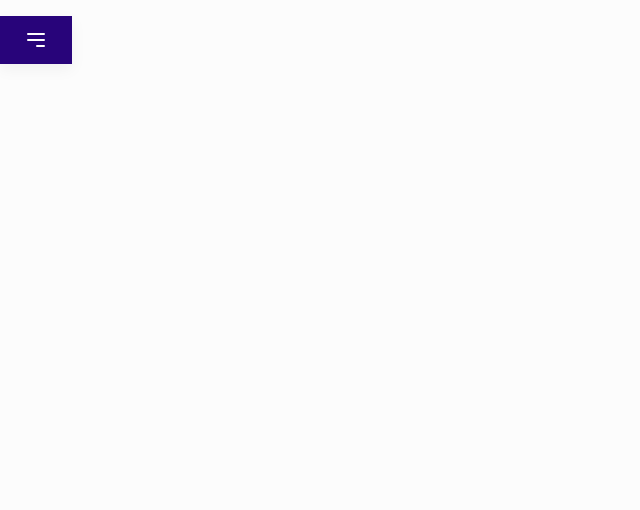
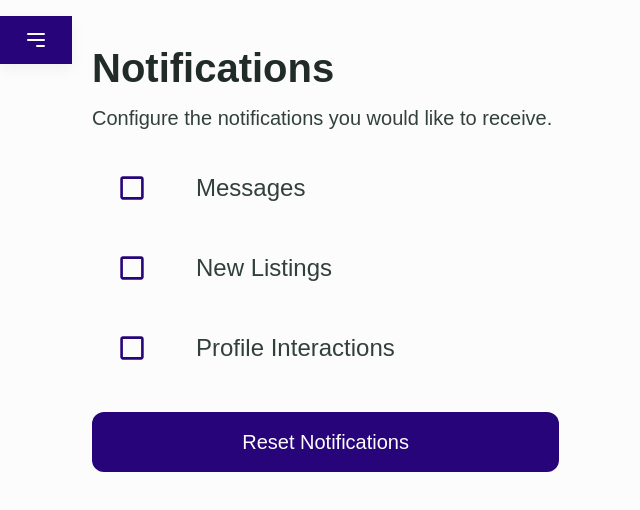
Before and after one commit to UofT-ECE444-Fall2024/project-1-web-application-design-group4-goggle, a Next.js app in the folder frontend/uoftrade/: page /notifications in a window 1280 px wide. Shown: the top 510 px of the page, without its empty margins (0-640 px from the left). Built offline with nearby package versions, Linux system fonts and the light colour scheme.

Commit message:
feature: add page for notifications HUB-57

```diff
--- a/frontend/uoftrade/src/app/notifications/page.tsx
+++ b/frontend/uoftrade/src/app/notifications/page.tsx
@@ -1,21 +1,15 @@
-import Image from "next/image";
 import { Metadata } from "next";
 import React from "react";
-import SettingSidebar from "@/components/SettingSidebar/SettingSidebar";
+import NotificationsSettings from "@/components/Notifications/NotificationsSettings";
+import SettingsContent from "@/components/Settings/SettingsContent";
 
 export const metadata: Metadata = {
-    title: "UofTrade Notifications",
-    description: "This is the Notifications Page for UofTrade",
-    // other metadata
-  };
+  title: "UofTrade User Listings",
+  description: "This is the User Listings Page for UofTrade",
+};
 
-  const NotificationsPage = () => {
+const NotificationsPage = () => {
+  return <SettingsContent ContentComponent={NotificationsSettings} highlightIndex={2}/>
+};
 
-      return (
-        <>
-           <SettingSidebar highlightIndex={2}/>
-        </>
-      );
-  }
-
-  export default NotificationsPage
+export default NotificationsPage;
--- /dev/null
+++ b/frontend/uoftrade/src/components/Checkbox/LabelledCheckbox.tsx
@@ -0,0 +1,35 @@
+'use client'
+
+import React from "react";
+import { Checkbox } from "@mui/material";
+
+
+interface CheckboxWithLabelProps {
+  label: string; // Label text next to the checkbox
+  name: string;  // Name for the checkbox (used for tracking state)
+  checked: boolean; // Whether the checkbox is checked or not
+  onChange: React.ChangeEventHandler<HTMLInputElement>; // Event handler for change
+}
+
+const LabelledCheckbox: React.FC<CheckboxWithLabelProps> = ({ label, name, checked, onChange }) => {
+  // Define the large size for the checkbox (MUI checkbox size = 30px)
+  const checkboxSize = 80;
+
+  return (
+    <div className="w-auto flex items-center">
+      <Checkbox
+        name={name}
+        checked={checked}
+        onChange={onChange}
+        sx={{ width: checkboxSize, height: checkboxSize }} // Adjusting the MUI checkbox size to large
+        style ={{
+            color: "#28047a",
+            transform: "scale(1.3)",
+        }}
+      />
+      <label htmlFor={name} className="ml-6 text-subheading text-2xl">{label}</label> {/* Apply large text size */}
+    </div>
+  );
+};
+
+export default LabelledCheckbox;
--- /dev/null
+++ b/frontend/uoftrade/src/components/Notifications/NotificationsSettings.tsx
@@ -0,0 +1,70 @@
+'use client'
+
+import React, { useState } from "react";
+import LabelledCheckbox from "../Checkbox/LabelledCheckbox";
+
+const NotificationsSettings = () => {
+  // State to manage checkbox values
+  const [checkboxes, setCheckboxes] = useState({
+    newListings: false,
+    messages: false,
+    profileInteractions: false,
+  });
+
+  // Handle checkbox change
+  const handleCheckboxChange = (event:any) => {
+    const { name, checked } = event.target;
+    setCheckboxes((prev) => ({
+      ...prev,
+      [name]: checked,
+    }));
+  };
+
+  // Reset checkboxes to their default state
+  const resetCheckboxes = () => {
+    setCheckboxes({
+      newListings: false,
+      messages: false,
+      profileInteractions: false,
+    });
+  };
+
+  return (
+    <div className="container flex flex-col justify-around">
+      <h3 className="mt-12 text-3xl font-bold text-heading-1 dark:text-white-bg sm:text-xl" style={{ fontSize: '2.5rem', lineHeight: '1' }}>
+        Notifications
+      </h3>
+      <h4 className="my-4 text-3xl text-subheading text-heading-1 dark:text-white-bg sm:text-xl">
+        Configure the notifications you would like to receive.
+      </h4>
+      <div className="flex flex-col items-start">
+        <LabelledCheckbox
+          label="Messages"
+          name="messages"
+          checked={checkboxes.messages}
+          onChange={handleCheckboxChange}
+        />
+        <LabelledCheckbox
+          label="New Listings"
+          name="newListings"
+          checked={checkboxes.newListings}
+          onChange={handleCheckboxChange}
+        />
+        <LabelledCheckbox
+          label="Profile Interactions"
+          name="profileInteractions"
+          checked={checkboxes.profileInteractions}
+          onChange={handleCheckboxChange}
+        />
+      </div>
+      <button
+        onClick={resetCheckboxes}
+        className="text-xl mt-6 bg-primary w-2/5 text-white-bg px-8 py-4 rounded-xl"
+      >
+        Reset Notifications
+      </button>
+    </div>
+  );
+};
+
+export default NotificationsSettings;
```
